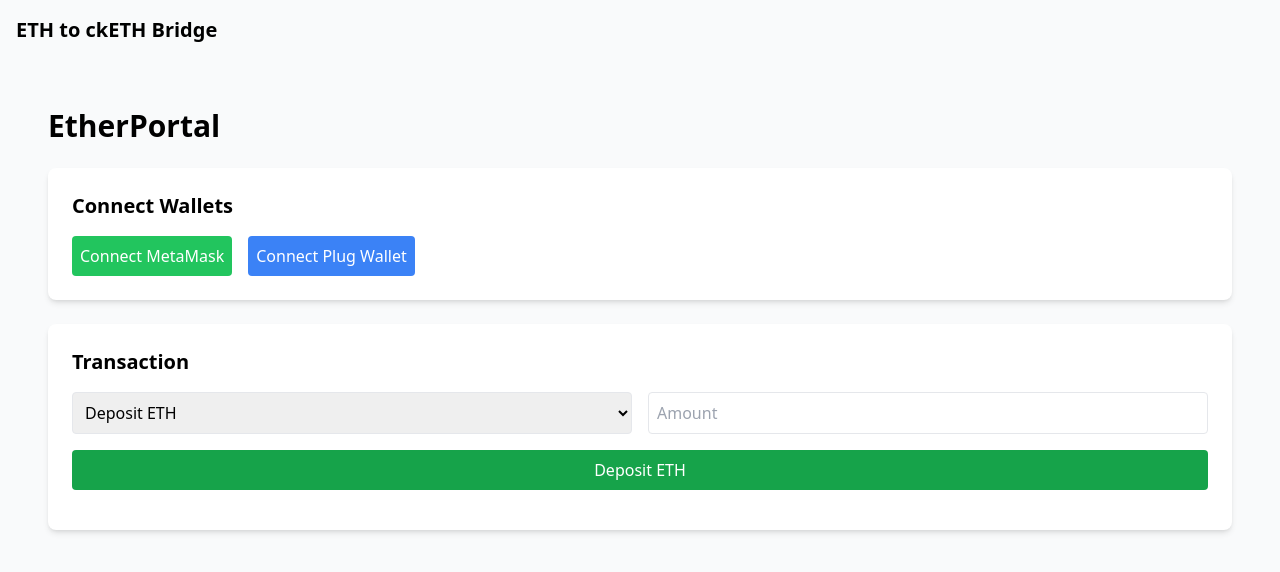
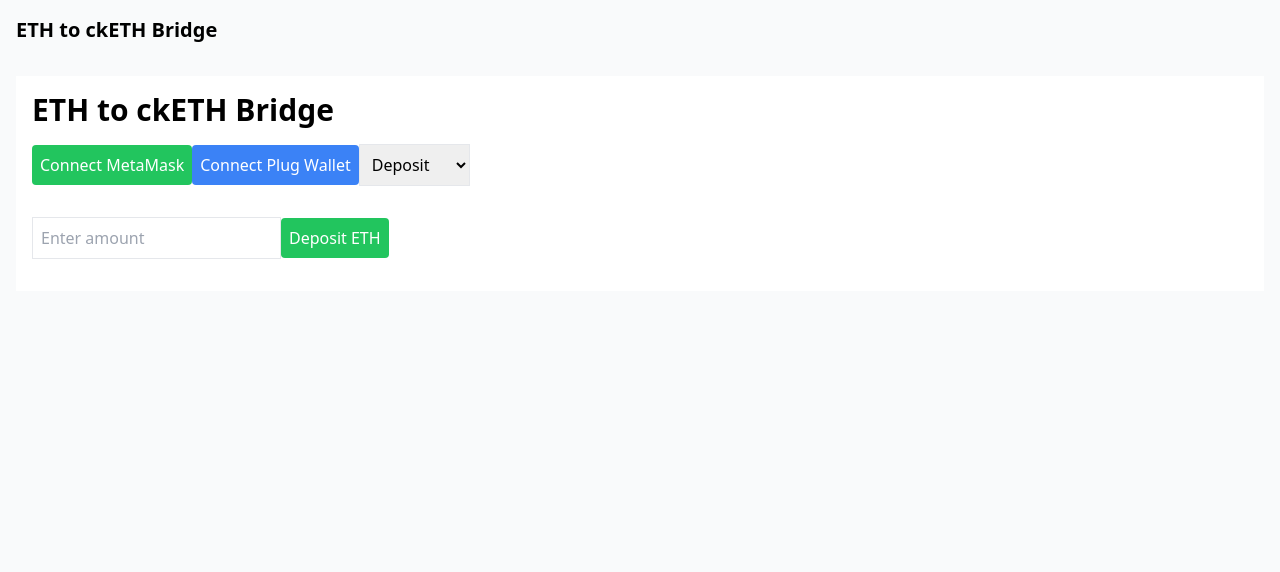
Before and after one commit to ronhanm/finishbridge, a Next.js app in the folder eth_to_cketh_bridge/frontend/: page / in a window 1280 px wide. Shown: the top 572 px of the page. Built offline with nearby package versions, Linux system fonts and the light colour scheme.

Commit message:
Updated project structure and configurations

```diff
--- /dev/null
+++ b/eth_to_cketh_bridge/frontend/src/app/next.config.js
@@ -0,0 +1,8 @@
+module.exports = {
+    env: {
+      ETH_CONTRACT_ADDRESS: "0x083719e1441afe27f86683b1f5288c56989c001d",
+      ICP_CANISTER_ID: "bd3sg-teaaa-aaaaa-qaaba-cai",
+      ICP_WHITELIST_CANISTER: "bkyz2-fmaaa-aaaaa-qaaaq-cai",
+      IC_HOST: "https://ic0.app",
+    },
+  };
--- a/eth_to_cketh_bridge/frontend/src/app/page.tsx
+++ b/eth_to_cketh_bridge/frontend/src/app/page.tsx
@@ -4,6 +4,13 @@
 import { HttpAgent, Actor } from "@dfinity/agent";
 import { idlFactory } from './canister_idl';
 import bridgeAbi from "./bridgeAbi.json";
+
+declare global {
+  interface Window {
+    ethereum?: any;
+    ic?: any;
+  }
+}
 
 export default function Home() {
   const [ethAddress, setEthAddress] = useState("");
@@ -15,9 +22,12 @@
   const [transactionStatus, setTransactionStatus] = useState("");
   const [loading, setLoading] = useState(false);
 
-  const contractAddress = "0x443A852cd8DF39938CE628490195c95E60B12a10";
+  // Ensure contractAddress is always a string
+  const contractAddress = process.env.ETH_CONTRACT_ADDRESS ?? "";
+  const icCanisterId = process.env.ICP_CANISTER_ID ?? "";
+  const icWhitelistCanister = process.env.ICP_WHITELIST_CANISTER ?? "";
+  const icHost = process.env.IC_HOST ?? "";
 
-  // Connect to Ethereum Wallet (MetaMask)
   const handleEthConnect = async () => {
     if (!window.ethereum) {
       alert("Please install MetaMask!");
@@ -35,13 +45,6 @@
     }
   };
 
-  // Disconnect Ethereum Wallet
-  const handleEthDisconnect = () => {
-    setEthAddress("");
-    setIsEthConnected(false);
-  };
-
-  // Connect to Plug Wallet (ICP)
   const handleIcpConnect = async () => {
     if (!window.ic || !window.ic.plug) {
       alert("Please install the Plug Wallet extension!");
@@ -49,60 +52,79 @@
     }
     try {
       const connected = await window.ic.plug.requestConnect({
-        whitelist: ["bkyz2-fmaaa-aaaaa-qaaaq-cai"],
-        host: "https://ic0.app",
+        whitelist: [icWhitelistCanister],
+        host: icHost,
       });
+
       if (connected) {
+        const principal = await window.ic.plug.getPrincipal();
+        const principalText = principal.toText();
+
+        // Validate Principal ID
+        if (!principalText || principalText === "aaaaa-aa") {
+          throw new Error("Invalid Principal ID received from Plug wallet.");
+        }
+
         setIsIcpConnected(true);
-        const principal = await window.ic.plug.getPrincipal();
-        setIcpAddress(principal.toText());
+        setIcpAddress(principalText);
       } else {
         alert("Plug Wallet connection failed.");
       }
     } catch (error) {
       console.error("Error connecting to Plug wallet:", error);
+      setTransactionStatus(`Error connecting to Plug wallet: ${error.message}`);
     }
   };
 
-  // Disconnect ICP Wallet
-  const handleIcpDisconnect = () => {
-    setIcpAddress("");
-    setIsIcpConnected(false);
-  };
-
-  // Handle Deposit/Withdrawal
   const handleDepositWithdraw = async (e: React.FormEvent) => {
     e.preventDefault();
     setTransactionStatus('');
     setLoading(true);
+
     try {
       if (!isEthConnected || !isIcpConnected) {
         setTransactionStatus("Please connect both Ethereum and ICP wallets.");
         return;
       }
+
       let tx;
+
       if (action === "deposit") {
         const provider = new ethers.providers.Web3Provider(window.ethereum);
         const signer = provider.getSigner();
         const network = await provider.getNetwork();
+
         if (network.chainId !== 11155111) {
           setTransactionStatus("Please switch to the Sepolia network.");
           return;
         }
+
         const contract = new ethers.Contract(contractAddress, bridgeAbi, signer);
         const icPrincipal = ethers.utils.keccak256(ethers.utils.toUtf8Bytes(icpAddress));
-        tx = await contract.deposit(icPrincipal, { value: ethers.utils.parseEther(amount) });
+
+        tx = await contract.deposit(icPrincipal, {
+          value: ethers.utils.parseEther(amount),
+        });
+
         await tx.wait();
         setTransactionStatus(`Transaction successful: ${tx.hash}`);
       } else {
-        const agent = new HttpAgent({ host: "https://ic0.app" });
+        // Use HttpAgent.create instead of deprecated constructor
+        const agent = await HttpAgent.create({ host: icHost });
         await agent.fetchRootKey();
+
         const actor = Actor.createActor(idlFactory, {
           agent,
-          canisterId: 'bd3sg-teaaa-aaaaa-qaaba-cai',
+          canisterId: icCanisterId, // Ensure this is a valid string
         });
+
         const amountToWithdraw = BigInt((parseFloat(amount) * 1_000_000_000).toFixed(0));
-        const result = await actor.withdraw({ amount: amountToWithdraw, ethAddress: ethAddress });
+
+        const result = await actor.withdraw({
+          amount: amountToWithdraw,
+          ethAddress: ethAddress,
+        });
+
         setTransactionStatus(result ? 'Withdrawal successful' : 'Withdrawal failed');
       }
     } catch (error: any) {
@@ -114,65 +136,45 @@
   };
 
   return (
-    <div className="p-8 bg-gray-50 text-black">
-      <header className="mb-6">
-        <h1 className="text-3xl font-bold">EtherPortal</h1>
-      </header>
+    <div className="p-4 bg-white text-black">
+      <h1 className="text-3xl font-bold">ETH to ckETH Bridge</h1>
 
-      <section className="bg-white p-6 rounded-lg shadow-md mb-6">
-        <h2 className="text-xl font-semibold mb-4">Connect Wallets</h2>
-        <div className="flex space-x-4">
-          {!isEthConnected ? (
-            <button onClick={handleEthConnect} className="p-2 bg-green-500 text-white rounded">
-              Connect MetaMask
+      {/* Connect Ethereum Wallet */}
+      <button onClick={handleEthConnect} className={`mt-4 ${isEthConnected ? 'bg-red-500' : 'bg-green-500'} text-white p-2 rounded`}>
+        {isEthConnected ? "Disconnect MetaMask" : "Connect MetaMask"}
       </button>
-          ) : (
-            <div className="flex items-center space-x-2">
-              <p className="text-green-700">Connected to Ethereum: {ethAddress}</p>
-              <button onClick={handleEthDisconnect} className="p-1 bg-red-500 text-white rounded">
-                Disconnect
+      {isEthConnected && <p>Connected to Ethereum: {ethAddress}</p>}
+
+      {/* Connect ICP Wallet */}
+      <button onClick={handleIcpConnect} className={`mt-4 ${isIcpConnected ? 'bg-red-500' : 'bg-blue-500'} text-white p-2 rounded`}>
+        {isIcpConnected ? "Disconnect Plug" : "Connect Plug Wallet"}
       </button>
-            </div>
-          )}
-          {!isIcpConnected ? (
-            <button onClick={handleIcpConnect} className="p-2 bg-blue-500 text-white rounded">
-              Connect Plug Wallet
-            </button>
-          ) : (
-            <div className="flex items-center space-x-2">
-              <p className="text-blue-700">Connected to ICP: {icpAddress}</p>
-              <button onClick={handleIcpDisconnect} className="p-1 bg-red-500 text-white rounded">
-                Disconnect
-              </button>
-            </div>
-          )}
-        </div>
-      </section>
+      {isIcpConnected && <p>Connected to ICP: {icpAddress}</p>}
 
-      <section className="bg-white p-6 rounded-lg shadow-md mb-6">
-        <h2 className="text-xl font-semibold mb-4">Transaction</h2>
-        <form onSubmit={handleDepositWithdraw} className="space-y-4">
-          <div className="flex space-x-4">
-            <select value={action} onChange={(e) => setAction(e.target.value)} className="p-2 border rounded w-full">
-              <option value="deposit">Deposit ETH</option>
-              <option value="withdraw">Withdraw ckETH</option>
+      {/* Action Dropdown */}
+      <select value={action} onChange={(e) => setAction(e.target.value)} className="mt-4 p-2 border">
+        <option value="deposit">Deposit</option>
+        <option value="withdraw">Withdraw</option>
       </select>
+
+      {/* Transaction Form */}
+      <form onSubmit={handleDepositWithdraw} className="mt-4">
         <input
           type="text"
           value={amount}
           onChange={(e) => setAmount(e.target.value)}
-              placeholder="Amount"
-              className="p-2 border rounded w-full"
+          placeholder="Enter amount"
+          className="p-2 border"
         />
-          </div>
-          <button type="submit" disabled={!amount || isNaN(Number(amount))} className="w-full bg-green-600 text-white p-2 rounded">
-            {loading ? "Processing..." : action === "deposit" ? "Deposit ETH" : "Withdraw ckETH"}
+        <button type="submit" disabled={!amount || isNaN(Number(amount))} className="mt-4 bg-green-500 text-white p-2 rounded">
+          {action === "deposit" ? "Deposit ETH" : "Withdraw ckETH"}
         </button>
       </form>
+
+      {loading && <div className="loader">Loading...</div>}
       <p className={`mt-4 ${transactionStatus.includes('failed') ? 'text-red-500' : 'text-green-500'}`}>
         {transactionStatus}
       </p>
-      </section>
     </div>
   );
 }
```
Lines whose indentation alone changed are shown as unchanged.
